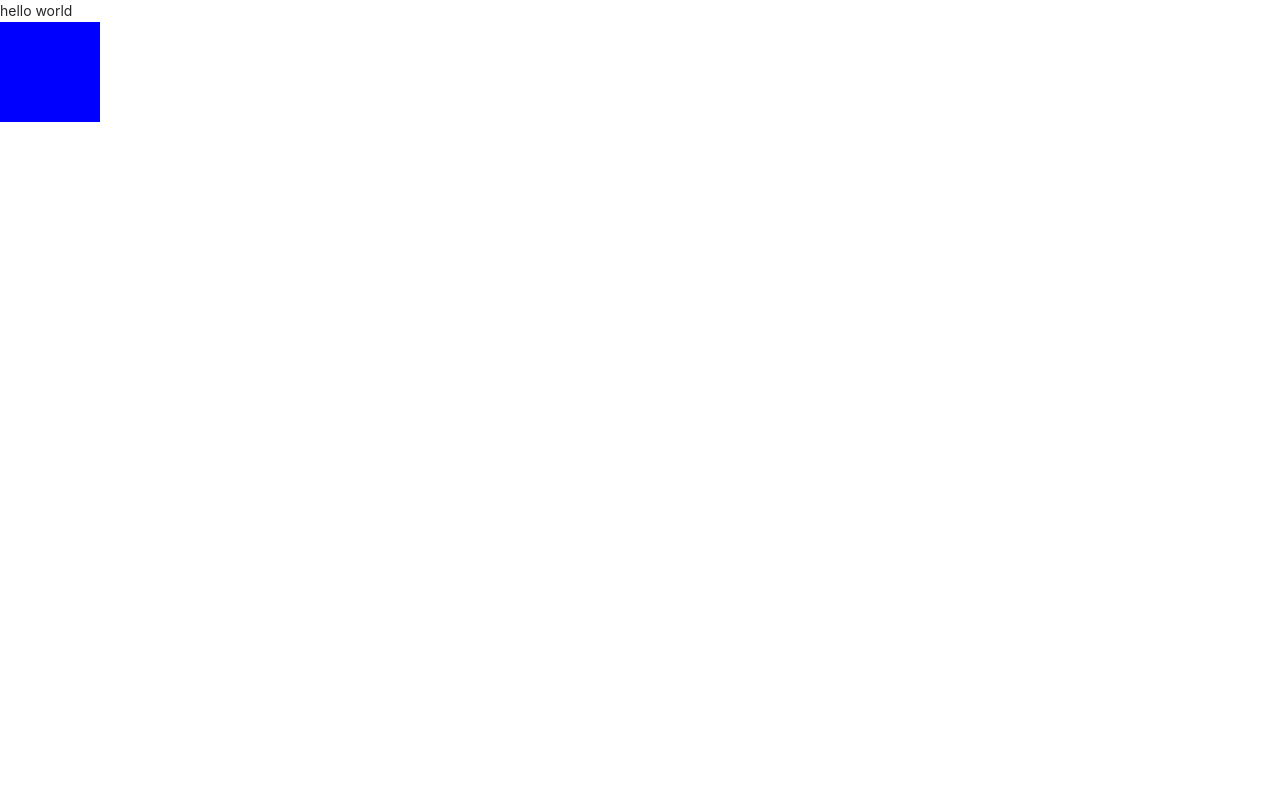
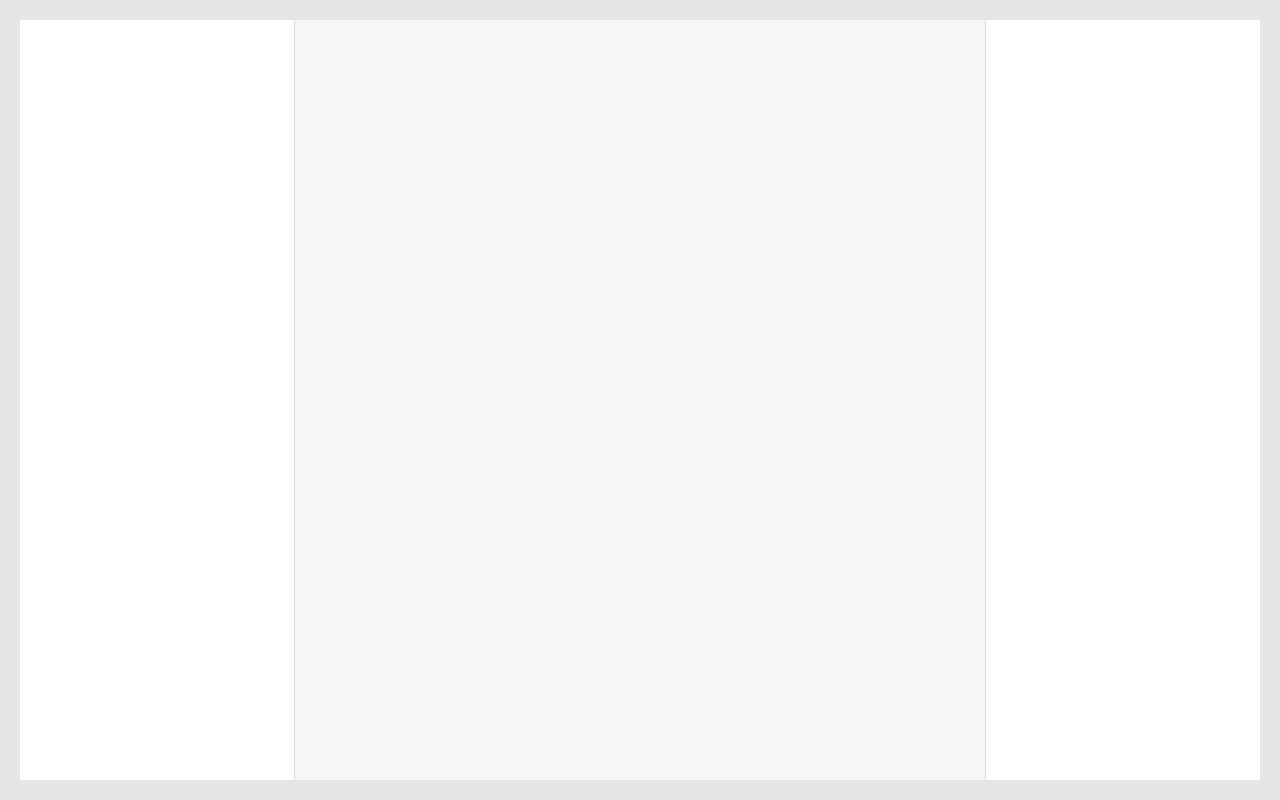
Before and after one commit to laclys/wukong, a React (Vite) app: page / in a window 1280 px wide. Built offline with nearby package versions, Linux system fonts and the light colour scheme.

Commit message:
feat: layout style

```diff
--- a/src/App.tsx
+++ b/src/App.tsx
@@ -1,10 +1,11 @@
 import { useState, useRef } from 'react'
 import { useCallbackRef } from './packages/hooks/useCallbackRef'
+import { VisualEditor } from './packages/VisualEditor'
 
 import './app.scss'
 
 export default () => {
-  const [pos, setPos] = useState({
+/*   const [pos, setPos] = useState({
     top: 0,
     left: 0,
   })
@@ -51,12 +52,11 @@ export default () => {
     return {
       mouseDown,
     }
-  })()
+  })() */
 
   return (
     <div className="app-home">
-      <div>hello world</div>
-      <div
+{/*       <div
         style={{
           display: 'inline-flex',
           position: 'relative',
@@ -67,7 +67,8 @@ export default () => {
           background: 'blue',
         }}
         onMouseDown={moveDraggier.mouseDown}
-      ></div>
+      ></div> */}
+      <VisualEditor />
     </div>
   )
 }
--- /dev/null
+++ b/src/packages/VisualEditor.scss
@@ -0,0 +1,72 @@
+$headSize: 60px;
+$menuSize: 275px;
+$operatorSize: 275px;
+
+$ibc: #dcdfe6; // 边框色
+$ibl: #ebeef5; // 边框色(轻)
+$itc: #314659; // 字体颜色
+$icc: rgba(0, 0, 0, 0.45); // 图标颜色
+$boxShadowColor: #f0f1f2;
+$primary: #409EFF;
+
+.visual-editor {
+  position: fixed;
+  top: 20px;
+  right: 20px;
+  bottom: 20px;
+  left: 20px;
+
+  &:before {
+    position: fixed;
+    top: 0;
+    right: 0;
+    bottom: 0;
+    left: 0;
+    content: '';
+    background: rgba(black, 0.1);
+  }
+
+  .visual-editor-menu,
+  .visual-editor-head,
+  .visual-editor-operator,
+  .visual-editor-body {
+    position: absolute;
+
+    &.visual-editor-head {
+      top: 0;
+      bottom: 0;
+      left: $menuSize;
+      right: $operatorSize;
+      height: $headSize;
+      z-index: 1;
+    }
+
+    &.visual-editor-menu {
+      top: 0;
+      left: 0;
+      bottom: 0;
+      width: $menuSize;
+      background: white;
+      border-right: 1px solid $ibc;
+    }
+
+    &.visual-editor-operator {
+      top: 0;
+      right: 0;
+      bottom: 0;
+      width: $operatorSize;
+      background: white;
+      border-left: 1px solid $ibc;;
+    }
+
+    &.visual-editor-body {
+      top: 0;
+      bottom: 0;
+      left: $menuSize;
+      right: $operatorSize;
+      padding-top: $headSize;
+      padding-bottom: 300px;
+      background: #f6f6f6;
+    }
+  }
+}
--- /dev/null
+++ b/src/packages/VisualEditor.tsx
@@ -0,0 +1,14 @@
+import { FC } from 'react'
+
+import './VisualEditor.scss'
+
+export const VisualEditor :FC = () => {
+  return (
+    <div className='visual-editor' >
+      <div className='visual-editor-menu' ></div>
+      <div className='visual-editor-head' ></div>
+      <div className='visual-editor-body' ></div>
+      <div className='visual-editor-operator' ></div>
+    </div>
+  )
+}
```
